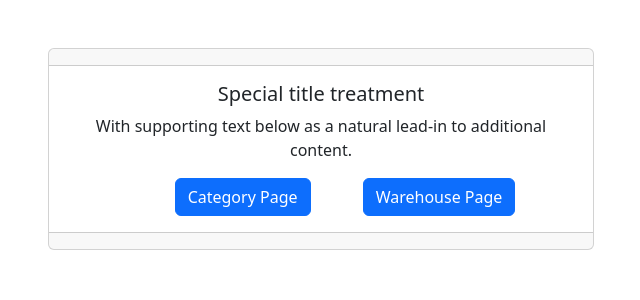
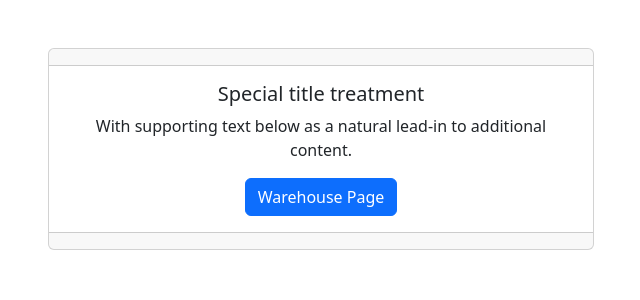
Before and after one commit to recinan/inventeru_project, a Django app: page /dashboard/ in a window 1280 px wide. Shown: the part 56-356 px from the top of the page, without its empty margins (319-959 px from the left). Run offline with Django 5.2, Linux system fonts and the light colour scheme; the visitor is signed in with stand-in values (Sample User, id 1); data that the repository does not hold is empty.

Commit message:
item detail pdf view update

```diff
--- a/inventory_management_con/inventory_man/views.py
+++ b/inventory_management_con/inventory_man/views.py
@@ -198,7 +198,7 @@ def item_detail_pdf(request,warehouse_slug,category_slug,item_slug):
 
     #Create a text object
     textob = c.beginText()
-    textob.setTextOrigin(inch,2.5*inch)
+    textob.setTextOrigin(page_width/2 - 50,2.5*inch)
     textob.setFont("Helvetica",14)
 
     lines = [
@@ -215,7 +215,7 @@ def item_detail_pdf(request,warehouse_slug,category_slug,item_slug):
 
     if item.item_image:
         image_path = item.item_image.path
-        x = page_width/2 - 50  # X-coordinate
+        x = page_width/2 - 60  # X-coordinate
         y = 25 # Y-coordinate
         width = 2 * inch  # Desired width
         height = 2 * inch  # Desired height
--- a/inventory_management_con/templates/inventory_man/dashboard.html
+++ b/inventory_management_con/templates/inventory_man/dashboard.html
@@ -27,8 +27,7 @@
                         <div class="card-body">
                           <h5 class="card-title">Special title treatment</h5>
                           <p class="card-text">With supporting text below as a natural lead-in to additional content.</p>
-                          <a href="{% url "list-allcategories" %}" class="btn btn-primary mx-5">Category Page</a>
-                    <a href="{% url "list-warehouse" %}" class="btn btn-primary">Warehouse Page</a>
+                        <a href="{% url "list-warehouse" %}" class="btn btn-primary">Warehouse Page</a>
                         </div>
                         <div class="card-footer text-body-secondary">
 
```
